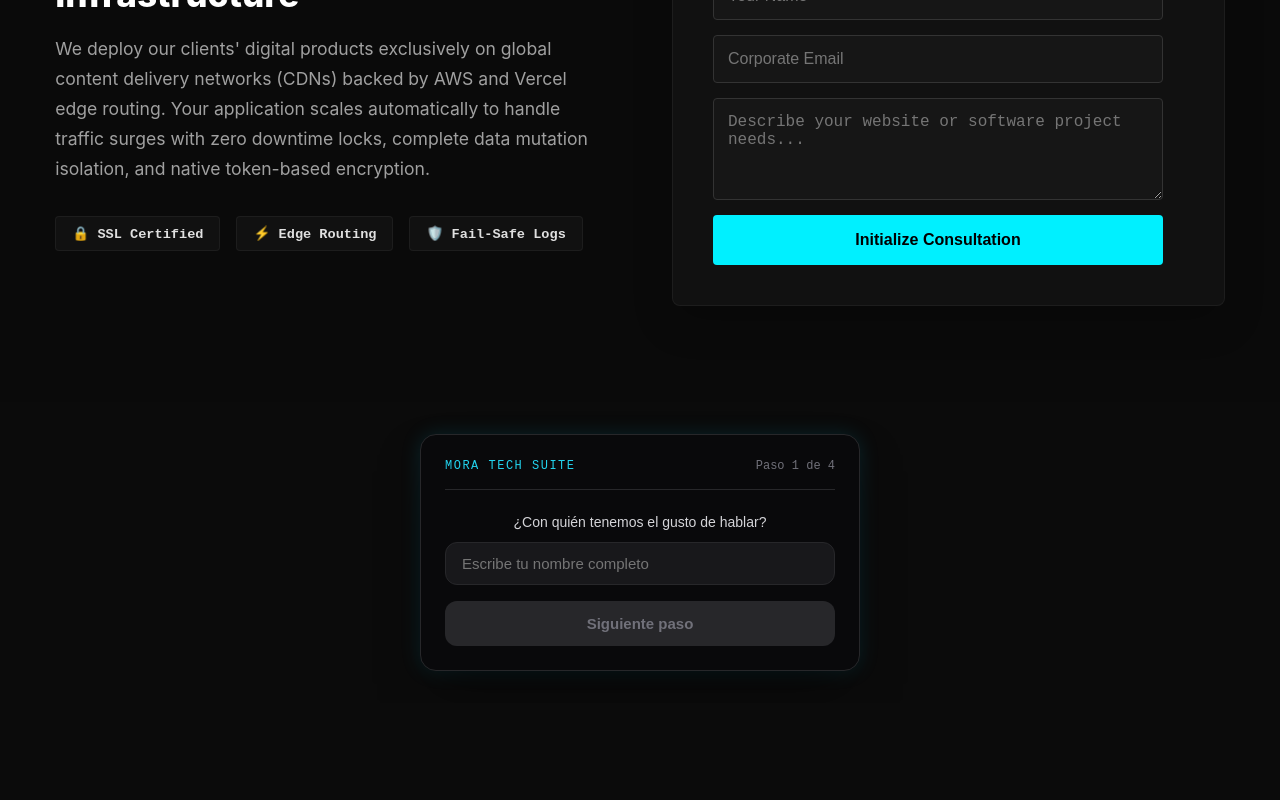
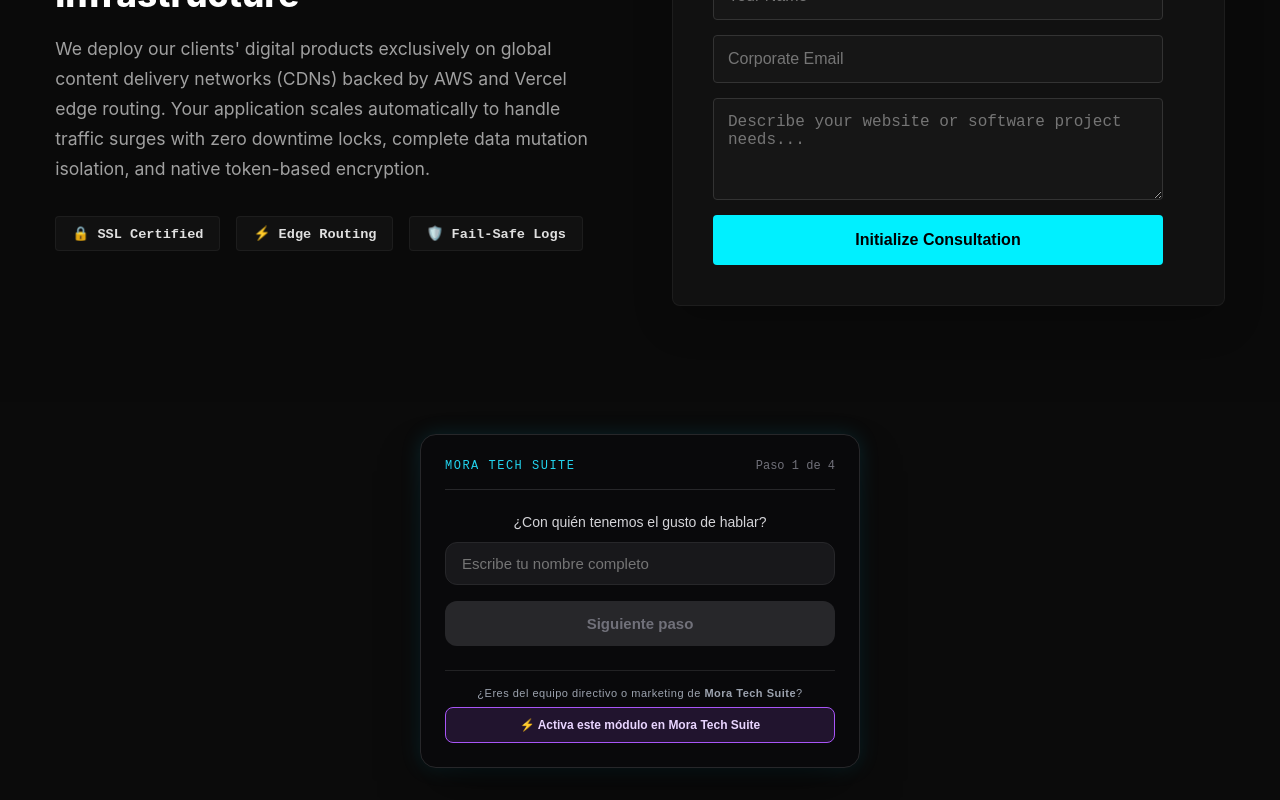
Before and after one commit to BaKai209/master-landing-react, a React (Create React App) app: page / in a window 1280 px wide. Shown: the part 1869-2669 px from the top of the page. Before the commit the page ends 2572 px from the top, so only its background shows below. Built offline with nearby package versions, Linux system fonts and the light colour scheme; the HTML template or start-up script is replaced by a standard one.

Commit message:
feat: boton ejecutivo captura whatsapp activo

```diff
--- a/src/components/PrecalificadorEstetico.jsx
+++ b/src/components/PrecalificadorEstetico.jsx
@@ -261,6 +261,48 @@ export default function PreCalificadorEstetico() {
           <button onClick={handleBack} style={styles.btnBack}>← Volver</button>
         </div>
       )}
+
+            {/* Botón de Captura Ejecutiva B2B (Siempre visible en el pie de la tarjeta) */}
+      <div style={{
+        marginTop: '24px',
+        paddingTop: '16px',
+        borderTop: '1px solid rgba(255, 255, 255, 0.1)',
+        textAlign: 'center'
+      }}>
+        <p style={{
+          color: '#9ca3af',
+          fontSize: '11px',
+          marginBottom: '8px',
+          letterSpacing: '0.5px'
+        }}>
+          ¿Eres del equipo directivo o marketing de <strong>{nombreClinica}</strong>?
+        </p>
+        <a
+                    href={`https://wa.me/${573026668432}?text=${encodeURIComponent(
+            `Hola Ing. Johan Mora, probamos la simulación personalizada para ${nombreClinica} y queremos activar este módulo en nuestra clínica.`
+          )}`}
+
+          target="_blank"
+          rel="noopener noreferrer"
+          style={{
+            display: 'inline-block',
+            width: '100%',
+            padding: '10px 14px',
+            backgroundColor: 'rgba(168, 85, 247, 0.15)',
+            border: '1px solid #a855f7',
+            borderRadius: '8px',
+            color: '#e9d5ff',
+            fontSize: '12px',
+            fontWeight: 'bold',
+            textDecoration: 'none',
+            cursor: 'pointer',
+            boxSizing: 'border-box'
+          }}
+        >
+          ⚡ Activa este módulo en {nombreClinica}
+        </a>
+      </div>
+
     </div>
   );
 }
```
